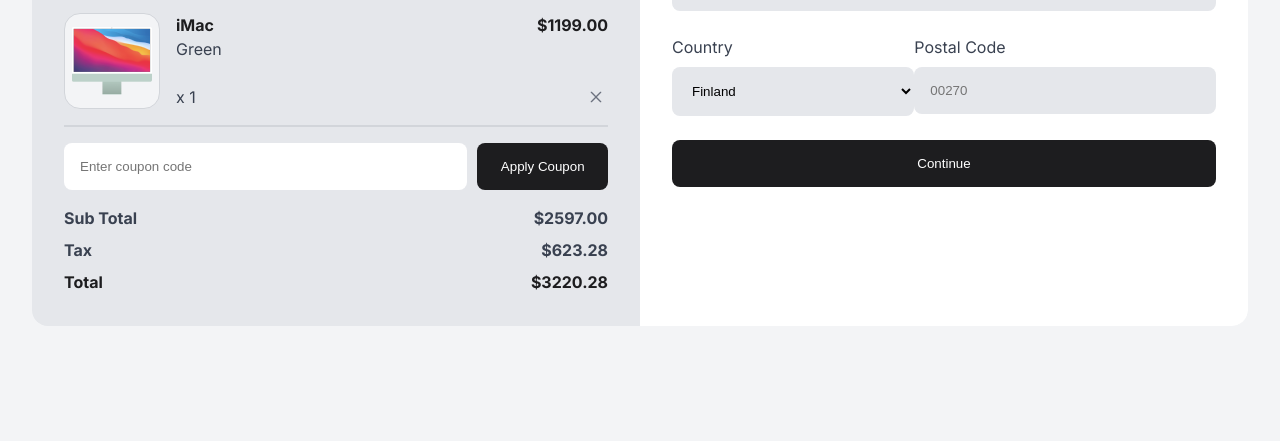
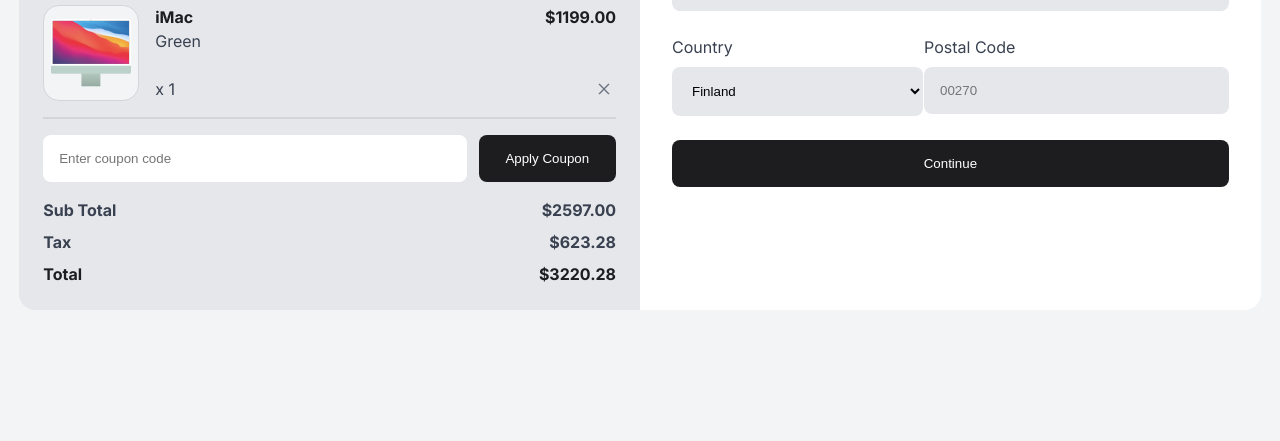
Before and after one commit to D-Lank/D-Lank.github.io, a plain HTML site: page index.html in a window 1280 px wide. Shown: the part 359-800 px from the top of the page. Drawn offline with Linux system fonts and the light colour scheme.

Commit message:
css edit 2

```diff
--- a/style.css
+++ b/style.css
@@ -44,10 +44,10 @@ main {
 }
 
 .main-container {
-  background-image: url("./resources/background-image.png");
+  background-image: url("./resources/background-image@2x.png");
   background-repeat: no-repeat;
   background-size: contain;
-  background-position: cover;
+  background-position: top;
   display: flex;
   flex-direction: column;
   align-items: center;
@@ -76,7 +76,7 @@ main {
 }
 
 .content {
-  width: 95%;
+  width: 97%;
   display: grid;
   grid-template-columns: repeat(auto-fit, minmax(50%, 1fr));
   background-color: var(--secondary-background);
@@ -84,7 +84,7 @@ main {
 }
 
 .detail-checkout {
-  margin: 2rem;
+  margin: 1.5rem;
 }
 
 .items-list {
```
